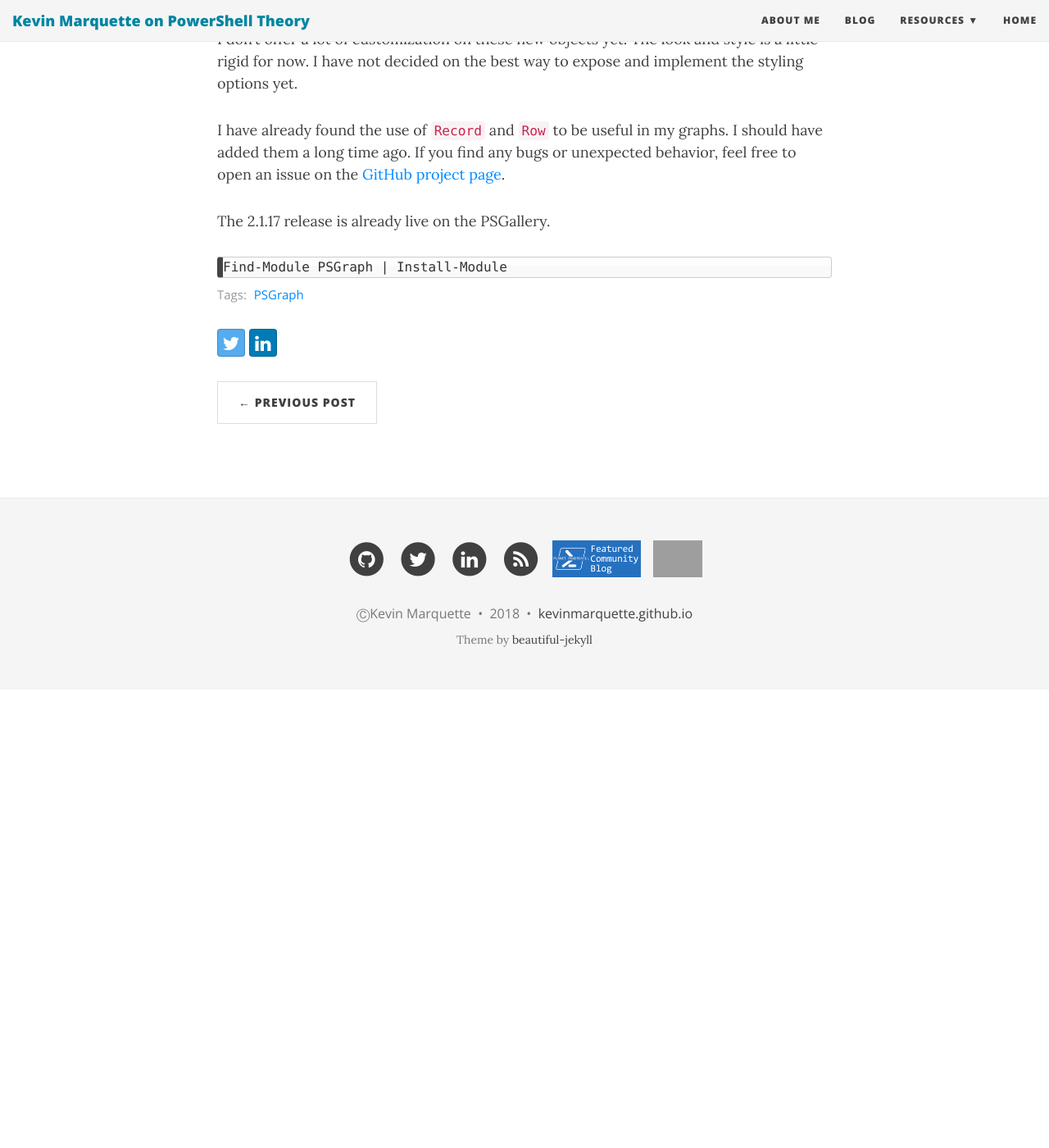
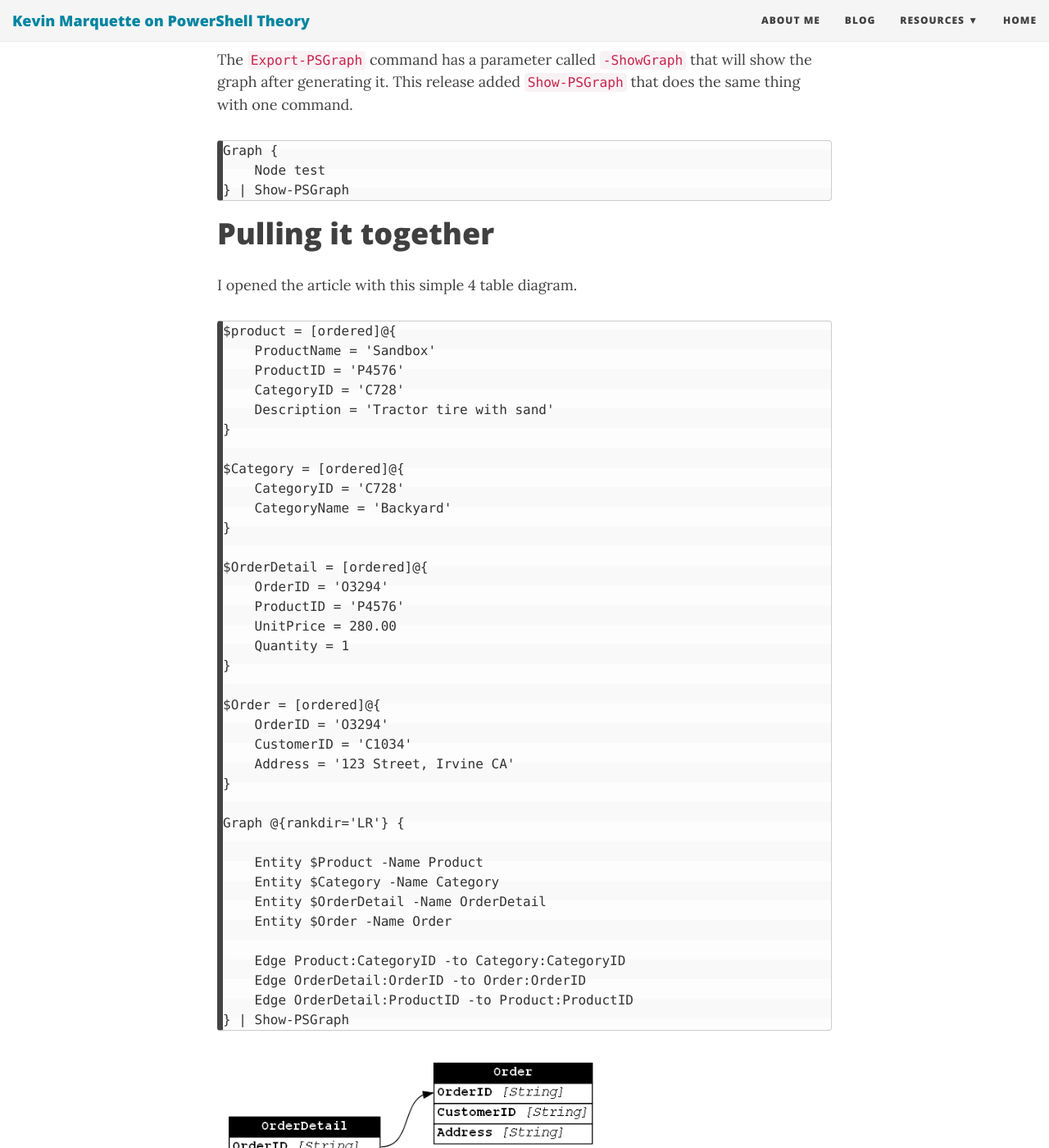
Before and after one commit to KevinMarquette/kevinmarquette.github.io, a Jekyll site: the page built from _posts/2018-02-17-Powershell-PSGraph-2.1.17-the-record-release.md, in a window 1280 px wide and 1400 px high, scrolled down 6658 px. Shown: the whole window at 82% size. Built offline with Jekyll 4.4.1, drawn with Linux system fonts in a browser that asks for light colours; nearby versions of some CDN libraries; before the commit the page ends 7499 px from its top, so only the background shows below that; some of the changed text lies outside the part shown; grey boxes are pictures that could not be loaded.

Commit message:
add more images

```diff
--- a/_posts/2018-02-17-Powershell-PSGraph-2.1.17-the-record-release.md
+++ b/_posts/2018-02-17-Powershell-PSGraph-2.1.17-the-record-release.md
@@ -3,11 +3,12 @@ date: 2018-02-17
 layout: post
 title: "Powershell: PSGraph 2.1.17 the record release"
 tags: [PSGraph]
-share-img: "http://kevinmarquette.github.io/img/share-img/2018-02-17-Powershell-PSGraph-2.1.17-the-record-release.png"
+share-img: "http://kevinmarquette.github.io/img/datamodel.png"
 ---
 
 I just released another major update to PSGraph. This release includes new keywords and helps unlock more features of Graphviz. These features will make it easier to build entity and data model diagrams.
 
+![sample data model diagram showing products and orders tables](/img/datamodel.png)
 <!--more-->
 # Index
 
@@ -171,6 +172,8 @@ Here is the same object showing the values.
 
 ![An entity showing the object values](/img/entityvalue.png)
 
+The entity will automatically name each row with the property name. This will allow you to draw edges directly to them. I have a more complex example at the end of this article that shows this in action.
+
 ## -Name
 
 If you have a small collection of objects that you want to place on a graph, make sure you give each one a custom name.
@@ -197,6 +200,53 @@ The `Export-PSGraph` command has a parameter called `-ShowGraph` that will show
         Node test
     } | Show-PSGraph
 
+# Pulling it together
+
+I opened the article with this simple 4 table diagram.
+
+    $product = [ordered]@{
+        ProductName = 'Sandbox'
+        ProductID = 'P4576'
+        CategoryID = 'C728'
+        Description = 'Tractor tire with sand'
+    }
+
+    $Category = [ordered]@{
+        CategoryID = 'C728'
+        CategoryName = 'Backyard'
+    }
+
+    $OrderDetail = [ordered]@{
+        OrderID = 'O3294'
+        ProductID = 'P4576'
+        UnitPrice = 280.00
+        Quantity = 1
+    }
+
+    $Order = [ordered]@{
+        OrderID = 'O3294'
+        CustomerID = 'C1034'
+        Address = '123 Street, Irvine CA'
+    }
+
+    Graph @{rankdir='LR'} {
+
+        Entity $Product -Name Product
+        Entity $Category -Name Category
+        Entity $OrderDetail -Name OrderDetail
+        Entity $Order -Name Order
+
+        Edge Product:CategoryID -to Category:CategoryID
+        Edge OrderDetail:OrderID -to Order:OrderID
+        Edge OrderDetail:ProductID -to Product:ProductID
+    } | Show-PSGraph
+
+![sample data model diagram showing products and orders tables](/img/datamodel.png)
+
+Here is that same diagram with `-Show Value` specified for each entity:
+
+![same sample data model diagram showing values instead of types](/img/datamodelvalue.png)
+
 # Closing remarks
 
 For people coming from Graphviz, the `Record` is not a true record object as defined by the DOT language specification. I am using the HTML markup options to create this node. The base commands will continue to align closely with the Graphviz DOT language. As I add new commands, they will start to abstract away the underlying complexity.
```
Also changed, not shown: img/datamodel.png (added), img/datamodelvalue.png (added).
